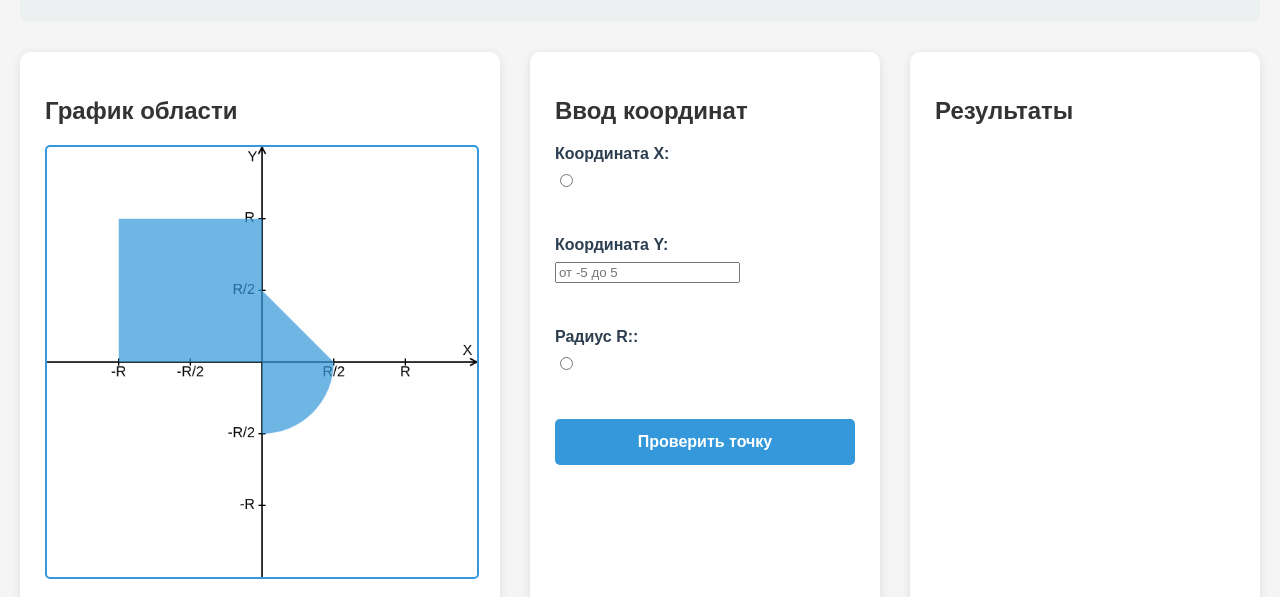
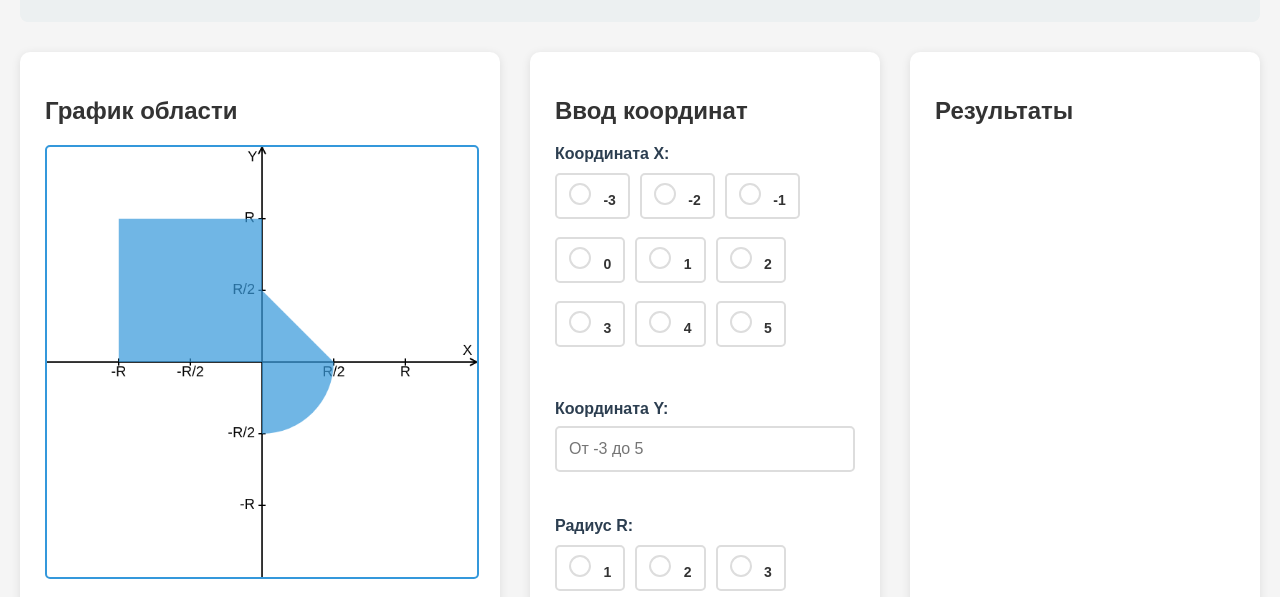
Before and after one commit to MKoblents/web_1, a website: page index.html in a window 1280 px wide. Shown: the part 203-800 px from the top of the page. Drawn offline with Linux system fonts and the light colour scheme.

Commit message:
corrected styles

```diff
--- a/index.html
+++ b/index.html
@@ -26,18 +26,76 @@
         <h2>Ввод координат</h2>
         <form id="point-form" class="point-form" novalidate>
             <div class="form-group">
-                <label for="x-input">Координата Х:</label>
-                <input type="Radio" id="x-input" name="x" step="0.1" min="-5" max="5" required placeholder="от -5 до 5">
+                <label>Координата X:</label>
+                <div class="radio-group">
+                    <label class="radio-label">
+                        <input type="radio" name="x" value="-3" required>
+                        <span>-3</span>
+                    </label>
+                    <label class="radio-label">
+                        <input type="radio" name="x" value="-2">
+                        <span>-2</span>
+                    </label>
+                    <label class="radio-label">
+                        <input type="radio" name="x" value="-1">
+                        <span>-1</span>
+                    </label>
+                    <label class="radio-label">
+                        <input type="radio" name="x" value="0">
+                        <span>0</span>
+                    </label>
+                    <label class="radio-label">
+                        <input type="radio" name="x" value="1">
+                        <span>1</span>
+                    </label>
+                    <label class="radio-label">
+                        <input type="radio" name="x" value="2">
+                        <span>2</span>
+                    </label>
+                    <label class="radio-label">
+                        <input type="radio" name="x" value="3">
+                        <span>3</span>
+                    </label>
+                    <label class="radio-label">
+                        <input type="radio" name="x" value="4">
+                        <span>4</span>
+                    </label>
+                    <label class="radio-label">
+                        <input type="radio" name="x" value="5">
+                        <span>5</span>
+                    </label>
+                </div>
                 <span class="error-message" id="x-error"></span>
             </div>
             <div class="form-group">
                 <label for="y-input">Координата Y:</label>
-                <input type="Text" id="y-input" name="y" step="0.1" min="-5" max="5" required placeholder="от -5 до 5">
+                <input type="text" id="y-input" name="y" required placeholder="От -3 до 5" pattern="^-?[0-9]+(\.[0-9]+)?$">
                 <span class="error-message" id="y-error"></span>
             </div>
             <div class="form-group">
-                <label for="r-input">Радиус R::</label>
-                <input type="Radio" id="r-input" name="r" step="0.1" min="-5" max="5" required placeholder="от -5 до 5">
+                <label>Радиус R:</label>
+                <div class="radio-group">
+                    <label class="radio-label">
+                        <input type="radio" name="r" value="1" required>
+                        <span>1</span>
+                    </label>
+                    <label class="radio-label">
+                        <input type="radio" name="r" value="2">
+                        <span>2</span>
+                    </label>
+                    <label class="radio-label">
+                        <input type="radio" name="r" value="3">
+                        <span>3</span>
+                    </label>
+                    <label class="radio-label">
+                        <input type="radio" name="r" value="4">
+                        <span>4</span>
+                    </label>
+                    <label class="radio-label">
+                        <input type="radio" name="r" value="5">
+                        <span>5</span>
+                    </label>
+                </div>
                 <span class="error-message" id="r-error"></span>
             </div>
             <button type="submit" class="submit-btn">Проверить точку</button>
--- a/styles.css
+++ b/styles.css
@@ -124,3 +124,86 @@ input[type="number"]:valid:not(:placeholder-shown) {
 .submit-btn:active {
     transform: translateY(0);
 }
+.radio-group {
+    display: flex;
+    flex-wrap: wrap;
+    gap: 10px;
+    margin-top: 10px;
+}
+
+.radio-label {
+    display: flex;
+    align-items: center;
+    cursor: pointer;
+    padding: 8px 12px;
+    border: 2px solid #ddd;
+    border-radius: 5px;
+    transition: all 0.3s;
+    user-select: none;
+}
+
+.radio-label input[type="radio"] {
+    display: none;
+}
+
+.radio-label::before {
+    content: "";
+    display: inline-block;
+    width: 18px;
+    height: 18px;
+    border: 2px solid #ddd;
+    border-radius: 50%;
+    margin-right: 8px;
+    transition: all 0.3s;
+}
+
+.radio-label span {
+    font-size: 14px;
+    color: #333;
+}
+
+.radio-label input[type="radio"]:checked + span {
+    font-weight: bold;
+    color: #3498db;
+}
+
+
+.radio-label:has(input[type="radio"]:checked) {
+    border-color: #3498db;
+    background-color: rgba(52, 152, 219, 0.1);
+}
+
+.radio-label:has(input[type="radio"]:checked)::before {
+    border-color: #3498db;
+    background-color: #3498db;
+    box-shadow: inset 0 0 0 3px white;
+}
+
+.radio-label:hover {
+    border-color: #3498db;
+    background-color: rgba(52, 152, 219, 0.05);
+}
+
+input[type="text"] {
+    width: 100%;
+    padding: 12px;
+    border: 2px solid #ddd;
+    border-radius: 5px;
+    font-size: 16px;
+    transition: border-color 0.3s, box-shadow 0.3s;
+    box-sizing: border-box;
+}
+
+input[type="text"]:focus {
+    outline: none;
+    border-color: #3498db;
+    box-shadow: 0 0 0 3px rgba(52, 152, 219, 0.2);
+}
+
+input[type="text"]:invalid:not(:placeholder-shown) {
+    border-color: #e74c3c;
+}
+
+input[type="text"]:valid:not(:placeholder-shown) {
+    border-color: #27ae60;
+}
```
